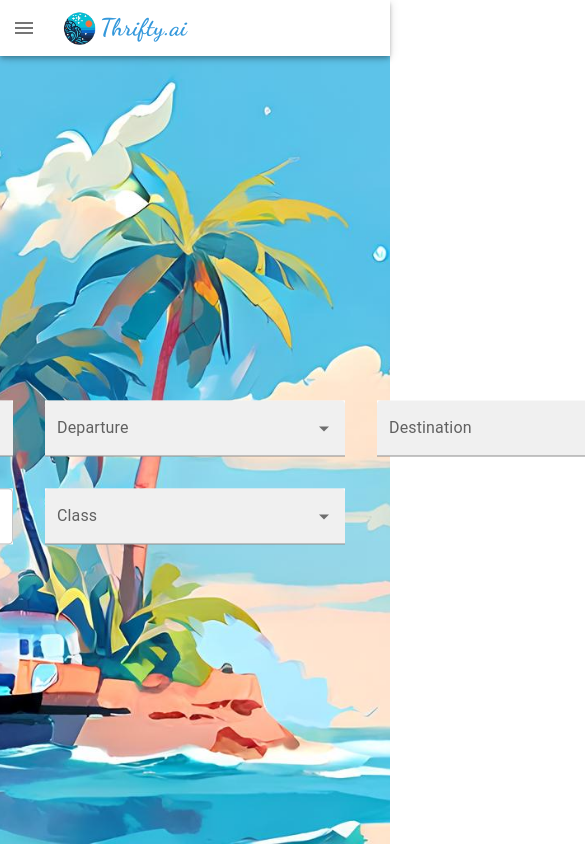
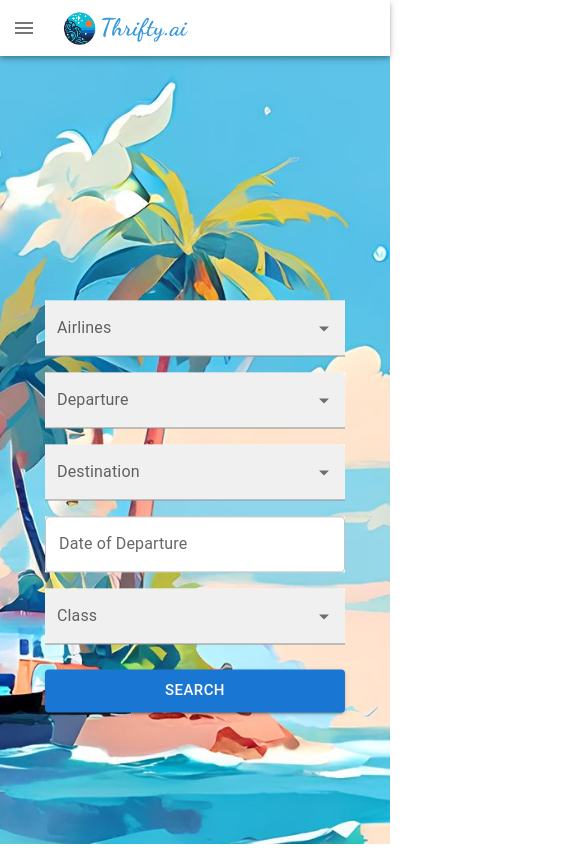
Before and after one commit to suyog200/Thrifty, a React (Vite) app in the folder Thrifty-app/: page / in a window 390 px wide. Shown: the top 851 px of the page, 585 px wide, since content can reach past the window. Built offline with nearby package versions, Linux system fonts and the light colour scheme.

Commit message:
added media queries to input form

```diff
--- a/Thrifty-app/src/App.css
+++ b/Thrifty-app/src/App.css
@@ -32,4 +32,28 @@
   grid-template-columns: 1fr 1fr 1fr;
   gap: 2rem;
   z-index: 2;
+  margin-bottom: 25px;
 }
+
+.search-btn {
+  width: 230px;
+}
+
+@media screen and (max-width: 1000px) {
+  .inputs {
+    display: grid;
+    grid-template-columns: 1fr 1fr;
+    gap: 2rem;
+  }
+}
+
+@media screen and (max-width: 730px) {
+  .inputs {
+    display: grid;
+    grid-template-columns: 1fr;
+    gap: 1rem;
+  }
+  .search-btn {
+    width: 100%;
+  }
+}
--- a/Thrifty-app/src/components/InputForm.jsx
+++ b/Thrifty-app/src/components/InputForm.jsx
@@ -1,7 +1,6 @@
 // import * as React from "react";
 import { useState } from "react";
 import InputBox from "./InputBox";
-import dayjs from "dayjs";
 import { DemoContainer } from "@mui/x-date-pickers/internals/demo";
 import { LocalizationProvider } from "@mui/x-date-pickers/LocalizationProvider";
 import { AdapterDayjs } from "@mui/x-date-pickers/AdapterDayjs";
--- a/Thrifty-app/src/components/Navbar.jsx
+++ b/Thrifty-app/src/components/Navbar.jsx
@@ -1,24 +1,22 @@
-import { useState } from 'react';
-import AppBar from '@mui/material/AppBar';
-import Box from '@mui/material/Box';
-import CssBaseline from '@mui/material/CssBaseline';
-import Divider from '@mui/material/Divider';
-import Drawer from '@mui/material/Drawer';
-import IconButton from '@mui/material/IconButton';
-import List from '@mui/material/List';
-import ListItem from '@mui/material/ListItem';
-import ListItemButton from '@mui/material/ListItemButton';
-import ListItemText from '@mui/material/ListItemText';
-import MenuIcon from '@mui/icons-material/Menu';
-import Toolbar from '@mui/material/Toolbar';
-import Typography from '@mui/material/Typography';
-import Button from '@mui/material/Button';
-import LogoImg from '../assets/images/thrifty.png';
+import { useState } from "react";
+import AppBar from "@mui/material/AppBar";
+import Box from "@mui/material/Box";
+import CssBaseline from "@mui/material/CssBaseline";
+import Divider from "@mui/material/Divider";
+import Drawer from "@mui/material/Drawer";
+import IconButton from "@mui/material/IconButton";
+import List from "@mui/material/List";
+import ListItem from "@mui/material/ListItem";
+import ListItemButton from "@mui/material/ListItemButton";
+import ListItemText from "@mui/material/ListItemText";
+import MenuIcon from "@mui/icons-material/Menu";
+import Toolbar from "@mui/material/Toolbar";
+import Typography from "@mui/material/Typography";
+import Button from "@mui/material/Button";
+import LogoImg from "../assets/images/thrifty.png";
 
 const drawerWidth = 240;
-const navItems = ['Home', 'About', 'Contact'];
-
-
+const navItems = ["Home", "About", "Contact"];
 
 export default function Navbar(props) {
   const { window } = props;
@@ -29,7 +27,7 @@ export default function Navbar(props) {
   };
 
   const drawer = (
-        <Box onClick={handleDrawerToggle} sx={{ textAlign: 'center' }}>
+    <Box onClick={handleDrawerToggle} sx={{ textAlign: "center" }}>
       <Typography variant="h6" sx={{ my: 2 }}>
         Thrifty.ai
       </Typography>
@@ -37,7 +35,7 @@ export default function Navbar(props) {
       <List>
         {navItems.map((item) => (
           <ListItem key={item} disablePadding>
-                <ListItemButton sx={{ textAlign: 'center' }}>
+            <ListItemButton sx={{ textAlign: "center" }}>
               <ListItemText primary={item} />
             </ListItemButton>
           </ListItem>
@@ -46,37 +44,40 @@ export default function Navbar(props) {
     </Box>
   );
 
-      const container = window !== undefined ? () => window().document.body : undefined;
+  const container =
+    window !== undefined ? () => window().document.body : undefined;
 
   return (
-        <Box sx={{ display: 'flex' }}>
+    <Box sx={{ display: "flex" }}>
       <CssBaseline />
-        <AppBar component="nav" sx={{backgroundColor: '#fff'}}>
+      <AppBar component="nav" sx={{ backgroundColor: "#fff" }}>
         <Toolbar>
           <IconButton
             color="#000"
             aria-label="open drawer"
             edge="start"
             onClick={handleDrawerToggle}
-              sx={{ mr: 2, display: { sm: 'none' } }}
+            sx={{ mr: 2, display: { sm: "none" } }}
           >
             <MenuIcon />
           </IconButton>
-            <a href='/' style={{display : 'flex' , alignItems : 'center' , textDecoration:'none'}}>
-            <img src={LogoImg} alt="logo" style={{ width: '40px', height: '40px' }} />
+          <img
+            src={LogoImg}
+            alt="logo"
+            style={{ width: "40px", height: "40px" }}
+          />
           <Typography
-              className='dancingFont'
+            className="dancingFont"
             variant="h6"
             component="div"
-              sx={{ flexGrow: 1}}
-              color={'#3498DB'}
+            sx={{ flexGrow: 1 }}
+            color={"#3498DB"}
           >
             Thrifty.ai
           </Typography>
-            </a>
-            <Box sx={{ display: { xs: 'none', sm: 'block' } }}>
+          <Box sx={{ display: { xs: "none", sm: "block" } }}>
             {navItems.map((item) => (
-                <Button key={item} sx={{ color: '#3498DB', fontWeight: '700' }}>
+              <Button key={item} sx={{ color: "#3498DB", fontWeight: "700" }}>
                 {item}
               </Button>
             ))}
@@ -93,8 +94,11 @@ export default function Navbar(props) {
             keepMounted: true, // Better open performance on mobile.
           }}
           sx={{
-              display: { xs: 'block', sm: 'none' },
-              '& .MuiDrawer-paper': { boxSizing: 'border-box', width: drawerWidth},
+            display: { xs: "block", sm: "none" },
+            "& .MuiDrawer-paper": {
+              boxSizing: "border-box",
+              width: drawerWidth,
+            },
           }}
         >
           {drawer}
--- a/Thrifty-app/src/pages/Home.jsx
+++ b/Thrifty-app/src/pages/Home.jsx
@@ -14,8 +14,7 @@ const Home = () => {
         <InputForm />
         <Button
           size="large"
-          sx={{ mt: "25px", width: "220px" }}
-          className="Search-btn"
+          className="search-btn"
           variant="contained"
         >
           Search
```
Lines whose indentation alone changed are shown as unchanged.
